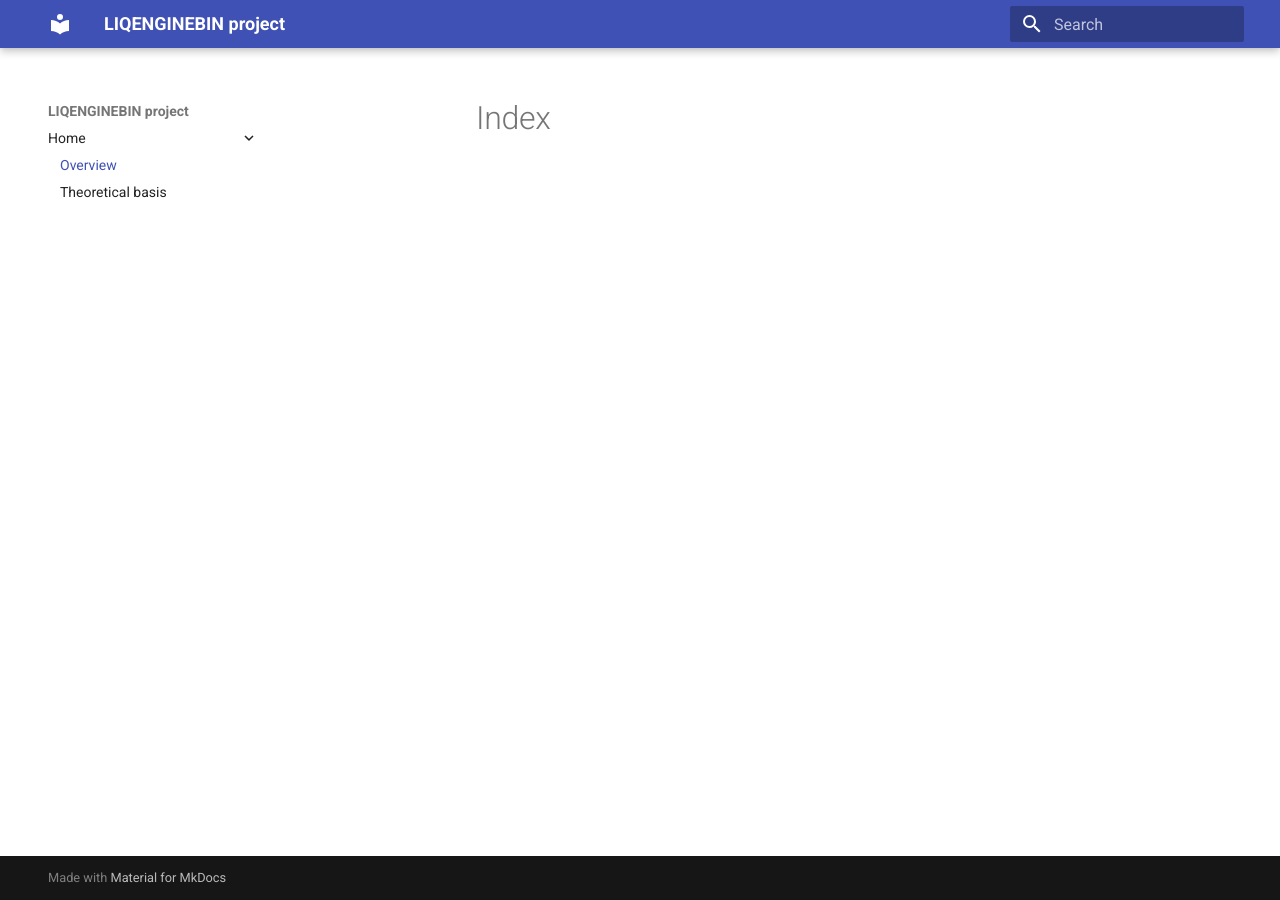
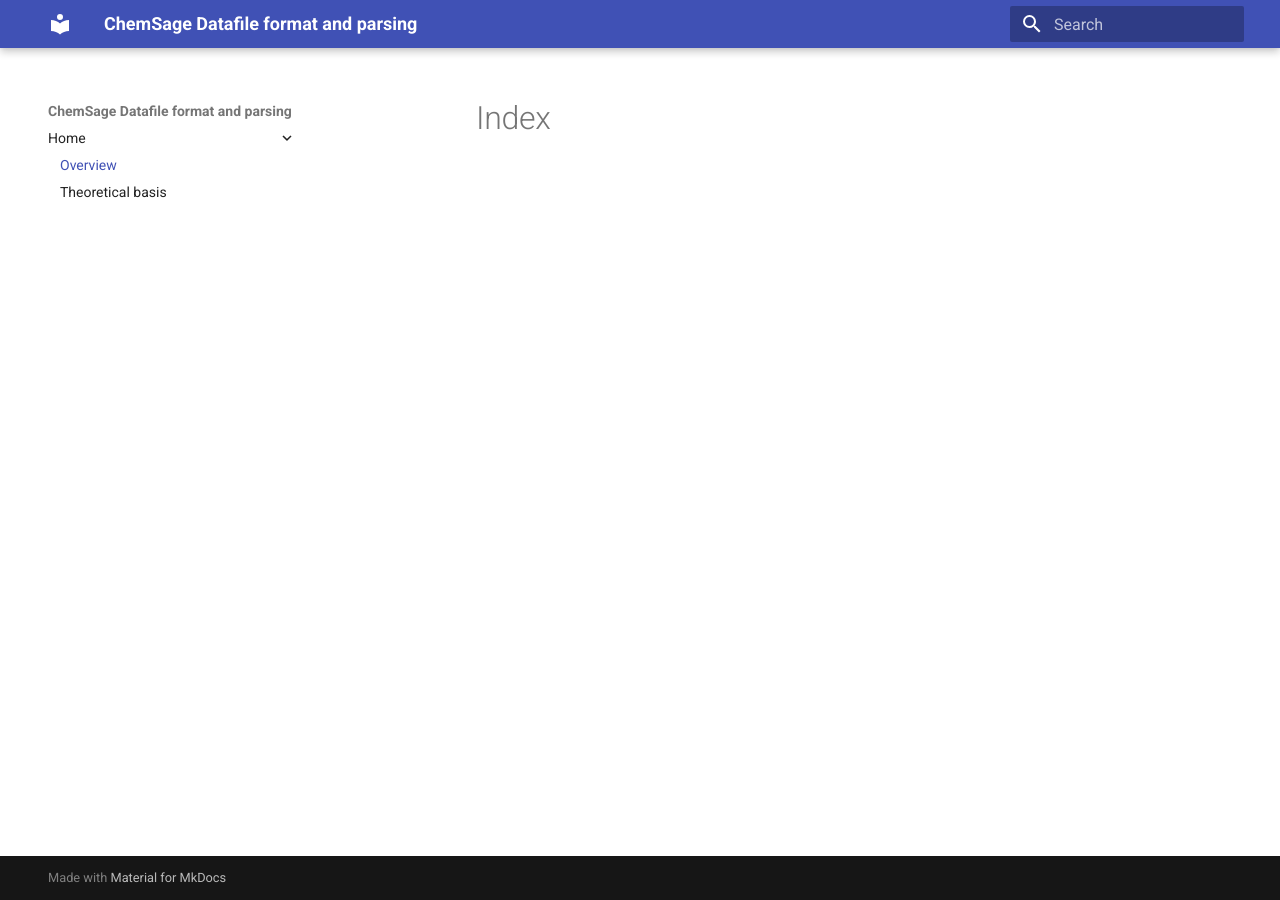
Before and after one commit to evnekdev/chemsage-datafile-docs, an MkDocs documentation site: the page built from docs/index.md, in a window 1280 px wide. Built offline with MkDocs 1.6.1 and Material for MkDocs 9.7.7, drawn with Linux system fonts in a browser that asks for light colours.

Commit message:
Update mkdocs.yml

```diff
--- a/mkdocs.yml
+++ b/mkdocs.yml
@@ -1,6 +1,6 @@
 # mkdocs.yml
-site_name : LIQENGINEBIN project
-site_url: https://evnekdev.github.io/liqenginebin-docs/
+site_name : ChemSage Datafile format and parsing
+site_url: https://evnekdev.github.io/chemsage-datafile-docs/
 
 
 extra_css:
```
